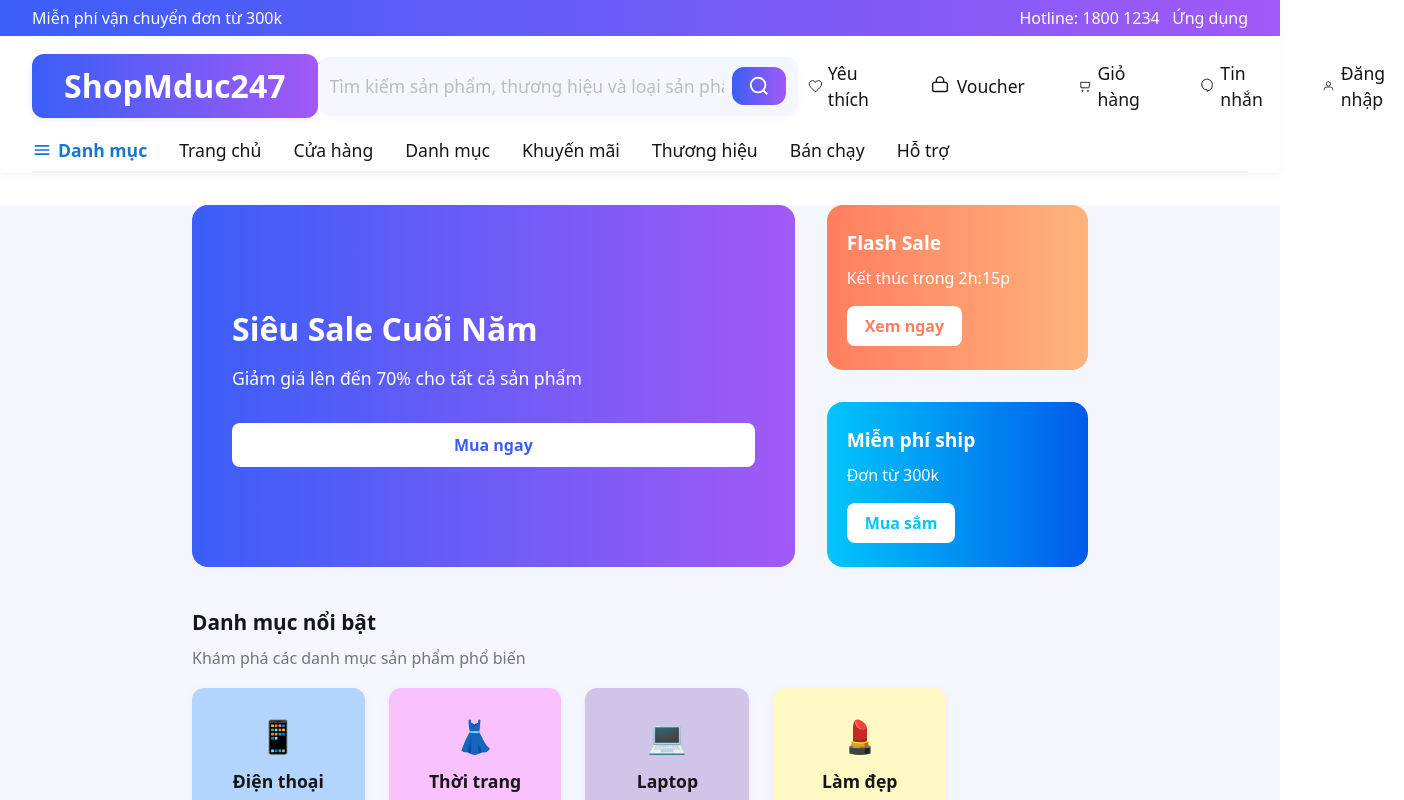
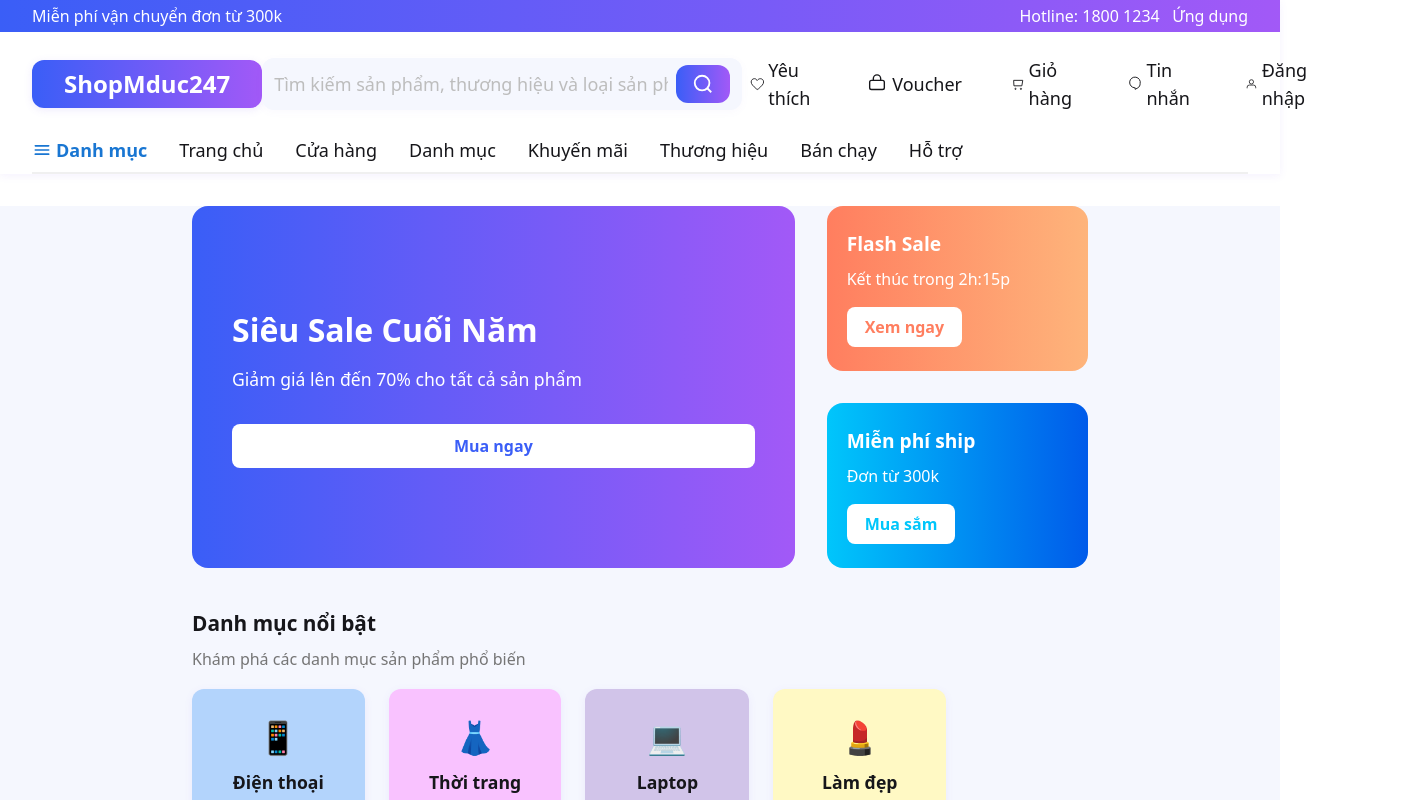
Before and after one commit to PhanDuc2k3/WebMduc247, a React (Vite) app in the folder Frontend/: page / in a window 1280 px wide. Shown: the top 800 px of the page, 1404 px wide, since content can reach past the window. Built offline with nearby package versions, Linux system fonts and the light colour scheme; no server answers.

Commit message:
fix header avt

```diff
--- a/Frontend/src/Layouts/Header/Header.module.css
+++ /dev/null
@@ -1,193 +0,0 @@
-/* Dropdown user */
-.userDropdown {
-  position: absolute;
-  top: 56px;
-  right: 0;
-  background: #fff;
-  color: #16161a;
-  min-width: 220px;
-  border-radius: 14px;
-  box-shadow: 0 8px 32px rgba(0,0,0,0.12);
-  padding: 18px 18px 12px 18px;
-  z-index: 100;
-}
-.userDropdownRow {
-  display: flex;
-  align-items: center;
-  gap: 12px;
-  margin-bottom: 16px;
-}
-.userDropdownAvatar {
-  width: 32px;
-  height: 32px;
-  border-radius: 50%;
-  overflow: hidden;
-  background: #f5f7fe;
-  display: flex;
-  align-items: center;
-  justify-content: center;
-}
-.userDropdownName {
-  font-size: 1.08rem;
-  font-weight: 600;
-  color: #16161a;
-}
-.userDropdownBtn {
-  width: 100%;
-  background: #fff;
-  color: #16161a;
-  border: none;
-  border-radius: 8px;
-  padding: 12px 0;
-  font-size: 1rem;
-  font-weight: 500;
-  margin-bottom: 8px;
-  cursor: pointer;
-  display: flex;
-  align-items: center;
-  transition: background 0.18s;
-}
-.userDropdownBtn:hover {
-  background: #f5f7fe;
-}
-.userDropdownWrapper {
-  position: relative;
-  display: flex;
-  align-items: center;
-}
-.headerWrapper {
-  background: #fff;
-  box-shadow: 0 2px 8px rgba(127, 90, 240, 0.08);
-}
-.topBar {
-  background: linear-gradient(90deg, #3a5ef7 0%, #a259f7 100%);
-  color: #fff;
-  display: flex;
-  justify-content: space-between;
-  align-items: center;
-  padding: 6px 32px;
-  font-size: 1rem;
-}
-.topBarLeft {
-  font-weight: 500;
-}
-.topBarRight {
-  font-weight: 400;
-}
-.headerMain {
-  display: flex;
-  align-items: center;
-  justify-content: space-between;
-  padding: 18px 32px 0 32px;
-}
-.logoBox {
-  display: flex;
-  align-items: center;
-}
-.logoGradient {
-  background: linear-gradient(90deg, #3a5ef7 0%, #a259f7 100%);
-  color: #fff;
-  font-size: 2rem;
-  font-weight: bold;
-  border-radius: 12px;
-  padding: 8px 32px;
-  box-shadow: 0 2px 8px rgba(127, 90, 240, 0.12);
-}
-.searchBox {
-  display: flex;
-  align-items: center;
-  background: #f5f7fe;
-  border-radius: 12px;
-  padding: 4px 12px;
-  min-width: 480px;
-  box-shadow: 0 2px 8px rgba(127, 90, 240, 0.04);
-}
-.searchInput {
-  border: none;
-  background: transparent;
-  outline: none;
-  font-size: 1.1rem;
-  width: 100%;
-  padding: 12px 0;
-  color: #16161a;
-}
-.searchInput::placeholder {
-  color: #bdbdbd;
-}
-.searchBtn {
-  background: linear-gradient(90deg, #3a5ef7 0%, #a259f7 100%);
-  border: none;
-  border-radius: 12px;
-  padding: 8px 16px;
-  cursor: pointer;
-  margin-left: 8px;
-  display: flex;
-  align-items: center;
-}
-.headerActions {
-  display: flex;
-  gap: 32px;
-  font-size: 1.1rem;
-  color: #16161a;
-}
-.actionItem {
-  display: flex;
-  align-items: center;
-  gap: 6px;
-  font-weight: 500;
-  cursor: pointer;
-}
-.navBar {
-  display: flex;
-  gap: 32px;
-  padding: 18px 32px 0 32px;
-  font-size: 1.1rem;
-  color: #16161a;
-  font-weight: 500;
-  align-items: center;
-}
-.navCategory {
-  display: flex;
-  align-items: center;
-  gap: 6px;
-  color: #1976d2;
-  font-weight: 600;
-}
-.navCategoryText {
-  color: #1976d2;
-}
-.headerDivider {
-  border-bottom: 2px solid #f0f0f0;
-  margin: 0 32px;
-  margin-top: 8px;
-}
-
-/* Hover cho action items (Yêu thích, Voucher, ...) */
-.actionItem {
-  display: flex;
-  align-items: center;
-  gap: 6px;
-  font-weight: 500;
-  cursor: pointer;
-  padding: 6px 10px;
-  /* thêm padding để hover nhìn rõ hơn */
-  border-radius: 6px;
-  /* bo tròn nhẹ */
-  transition: background-color 0.2s ease;
-}
-
-.actionItem:hover {
-  background-color: #f5f5f5;
-}
-
-.navBar .navLink {
-  cursor: pointer;
-  transition: color 0.2s ease;
-  text-decoration: none;
-  color: #16161a;
-  /* giữ màu chữ mặc định */
-}
-
-.navBar .navLink:hover {
-  color: #1976d2;
-}
--- a/Frontend/src/Layouts/Header/Header.tsx
+++ b/Frontend/src/Layouts/Header/Header.tsx
@@ -1,5 +1,4 @@
 import React, { useEffect, useState } from "react";
-import styles from "./Header.module.css";
 import { Link, useNavigate } from "react-router-dom";
 
 const Header: React.FC = () => {
@@ -8,13 +7,43 @@ const Header: React.FC = () => {
   const navigate = useNavigate();
 
 useEffect(() => {
-    const userData = localStorage.getItem("user");
-    if (userData) {
-      setUser(JSON.parse(userData));
-    } else {
+  const fetchUser = async () => {
+    try {
+      const token = localStorage.getItem("token");
+      if (!token) {
+        setUser(null);
+        return;
+      }
+
+      // Gọi API lấy user từ DB
+      const res = await fetch("http://localhost:5000/api/users/profile", {
+        headers: {
+          Authorization: `Bearer ${token}`,
+        },
+      });
+
+      if (!res.ok) {
+        throw new Error("Không thể lấy thông tin user");
+      }
+
+      const data = await res.json();
+      setUser({
+        fullName: data.fullName || data.user?.fullName,
+        avatarUrl: data.avatarUrl || data.user?.avatarUrl, // field avatar từ DB
+      });
+    } catch (error) {
+      console.error("Fetch user error:", error);
       setUser(null);
     }
+  };
+
+  fetchUser();
+
+  // 🟢 Lắng nghe sự kiện update avatar
+  window.addEventListener("userUpdated", fetchUser);
+  return () => window.removeEventListener("userUpdated", fetchUser);
 }, []);
+
 
   const handleLogout = () => {
     localStorage.removeItem("token");
@@ -25,30 +54,28 @@ const Header: React.FC = () => {
   };
 
   return (
-    <header className={styles.headerWrapper}>
+    <header className="bg-white shadow-[0_2px_8px_rgba(127,90,240,0.08)]">
       {/* Top gradient bar */}
-      <div className={styles.topBar}>
-        <span className={styles.topBarLeft}>
-          Miễn phí vận chuyển đơn từ 300k
-        </span>
-        <span className={styles.topBarRight}>
-          Hotline: 1800 1234 &nbsp; Ứng dụng
+      <div className="bg-gradient-to-r from-[#3a5ef7] to-[#a259f7] text-white flex justify-between items-center px-8 py-1 text-base">
+        <span className="font-medium">Miễn phí vận chuyển đơn từ 300k</span>
+        <span className="font-normal">Hotline: 1800 1234 &nbsp; Ứng dụng</span>
+      </div>
+
+      {/* Main header: logo, search, actions */}
+      <div className="flex items-center justify-between px-8 pt-5">
+        <div className="flex items-center">
+          <span className="bg-gradient-to-r from-[#3a5ef7] to-[#a259f7] text-white text-2xl font-bold rounded-xl px-8 py-2 shadow-[0_2px_8px_rgba(127,90,240,0.12)]">
+            ShopMduc247
           </span>
         </div>
 
-      {/* Main header: logo, search, actions */}
-      <div className={styles.headerMain}>
-        <div className={styles.logoBox}>
-          <span className={styles.logoGradient}>ShopMduc247</span>
-        </div>
-
-        <div className={styles.searchBox}>
+        <div className="flex items-center bg-[#f5f7fe] rounded-xl px-3 min-w-[480px] shadow-[0_2px_8px_rgba(127,90,240,0.04)]">
           <input
             type="text"
-            className={styles.searchInput}
+            className="border-none bg-transparent outline-none text-lg w-full py-3 text-[#16161a] placeholder:text-[#bdbdbd]"
             placeholder="Tìm kiếm sản phẩm, thương hiệu và loại sản phẩm..."
           />
-          <button className={styles.searchBtn}>
+          <button className="bg-gradient-to-r from-[#3a5ef7] to-[#a259f7] border-none rounded-xl px-4 py-2 ml-2 flex items-center">
             <svg width="22" height="22" fill="none" viewBox="0 0 24 24">
               <circle cx="11" cy="11" r="8" stroke="#fff" strokeWidth="2" />
               <path stroke="#fff" strokeWidth="2" d="M21 21l-4.35-4.35" />
@@ -56,15 +83,10 @@ const Header: React.FC = () => {
           </button>
         </div>
 
-        <div className={styles.headerActions}>
+        <div className="flex gap-8 text-lg text-[#16161a]">
           {/* Yêu thích */}
-          <Link to="/wishlist" className={styles.actionItem}>
-            <svg
-              width="22"
-              height="22"
-              fill="none"
-              viewBox="0 0 24 24"
-            >
+          <Link to="/wishlist" className="flex items-center gap-1 font-medium cursor-pointer px-2 py-1 rounded transition hover:bg-gray-100">
+            <svg width="22" height="22" fill="none" viewBox="0 0 24 24">
               <path
                 d="M12 21.35l-1.45-1.32C5.4 15.36 2 12.28 2 8.5
                    2 5.42 4.42 3 7.5 3c2.04 0 3.81 1.23 4.5 3.09C13.69
@@ -79,13 +101,8 @@ const Header: React.FC = () => {
           </Link>
 
           {/* Voucher */}
-          <Link to="/voucher" className={styles.actionItem}>
-            <svg
-              width="22"
-              height="22"
-              fill="none"
-              viewBox="0 0 24 24"
-            >
+          <Link to="/voucher" className="flex items-center gap-1 font-medium cursor-pointer px-2 py-1 rounded transition hover:bg-gray-100">
+            <svg width="22" height="22" fill="none" viewBox="0 0 24 24">
               <rect
                 x="4"
                 y="8"
@@ -105,13 +122,8 @@ const Header: React.FC = () => {
           </Link>
 
           {/* Giỏ hàng */}
-          <Link to="/cart" className={styles.actionItem}>
-            <svg
-              width="22"
-              height="22"
-              fill="none"
-              viewBox="0 0 24 24"
-            >
+          <Link to="/cart" className="flex items-center gap-1 font-medium cursor-pointer px-2 py-1 rounded transition hover:bg-gray-100">
+            <svg width="22" height="22" fill="none" viewBox="0 0 24 24">
               <path
                 d="M6 6h15l-1.5 9h-13z"
                 stroke="#16161a"
@@ -136,13 +148,8 @@ const Header: React.FC = () => {
           </Link>
 
           {/* Tin nhắn */}
-          <Link to="/messages" className={styles.actionItem}>
-            <svg
-              width="22"
-              height="22"
-              fill="none"
-              viewBox="0 0 24 24"
-            >
+          <Link to="/messages" className="flex items-center gap-1 font-medium cursor-pointer px-2 py-1 rounded transition hover:bg-gray-100">
+            <svg width="22" height="22" fill="none" viewBox="0 0 24 24">
               <path
                 d="M21 11.5a8.38 8.38 0 01-.9 3.8c-.6 1.2-1.6 2.2-2.8
                    2.9l-4.3 2.3V18h-.5A8.5 8.5 0 1121 11.5z"
@@ -155,40 +162,58 @@ const Header: React.FC = () => {
 
           {/* Nếu đã đăng nhập thì chỉ hiện avatar, bấm vào hiện dropdown */}
           {user ? (
-            <div className={styles.userDropdownWrapper}>
-              <span className={styles.userAvatar} onClick={() => setShowDropdown(v => !v)} style={{ cursor: "pointer" }}>
+            <div className="relative flex items-center">
+              <span
+                className="w-9 h-9 rounded-full overflow-hidden bg-[#f5f7fe] flex items-center justify-center cursor-pointer"
+                onClick={() => setShowDropdown(v => !v)}
+              >
                 {user.avatarUrl ? (
-                  <img src={user.avatarUrl} alt="avatar" style={{ width: 36, height: 36, borderRadius: "50%" }} />
+                  <img src={user.avatarUrl} alt="avatar" className="w-9 h-9 rounded-full object-cover" />
                 ) : (
-                  <svg width="36" height="36" fill="none" viewBox="0 0 24 24"><circle cx="12" cy="8" r="4" stroke="#16161a" strokeWidth="1.5"/><path d="M4 20v-2a4 4 0 014-4h8a4 4 0 014 4v2" stroke="#16161a" strokeWidth="1.5"/></svg>
+                  <svg width="36" height="36" fill="none" viewBox="0 0 24 24">
+                    <circle cx="12" cy="8" r="4" stroke="#16161a" strokeWidth="1.5"/>
+                    <path d="M4 20v-2a4 4 0 014-4h8a4 4 0 014 4v2" stroke="#16161a" strokeWidth="1.5"/>
+                  </svg>
                 )}
               </span>
               {showDropdown && (
-  <div className={styles.userDropdown}>
-    <div className={styles.userDropdownRow}>
-      <span className={styles.userDropdownAvatar}>
+                <div className="absolute top-12 right-0 bg-white text-[#16161a] min-w-[220px] rounded-xl shadow-lg p-5 z-50">
+                  <div className="flex items-center gap-3 mb-4">
+                    <span className="w-8 h-8 rounded-full overflow-hidden bg-[#f5f7fe] flex items-center justify-center">
                       {user.avatarUrl ? (
-          <img src={user.avatarUrl} alt="avatar" style={{ width: 32, height: 32, borderRadius: "50%" }} />
+                        <img src={user.avatarUrl} alt="avatar" className="w-8 h-8 rounded-full object-cover" />
                       ) : (
-          <svg width="32" height="32" fill="none" viewBox="0 0 24 24"><circle cx="12" cy="8" r="4" stroke="#16161a" strokeWidth="1.5"/><path d="M4 20v-2a4 4 0 014-4h8a4 4 0 014 4v2" stroke="#16161a" strokeWidth="1.5"/></svg>
+                        <svg width="32" height="32" fill="none" viewBox="0 0 24 24">
+                          <circle cx="12" cy="8" r="4" stroke="#16161a" strokeWidth="1.5"/>
+                          <path d="M4 20v-2a4 4 0 014-4h8a4 4 0 014 4v2" stroke="#16161a" strokeWidth="1.5"/>
+                        </svg>
                       )}
                     </span>
-      <span className={styles.userDropdownName}>{user.fullName}</span>
+                    <span className="text-base font-semibold">{user.fullName}</span>
                   </div>
-    <button className={styles.userDropdownBtn} onClick={() => { setShowDropdown(false); navigate("/profile"); }}>
-      <span style={{ marginRight: 8 }}>👤</span> Trang cá nhân
+                  <button
+                    className="w-full bg-white text-[#16161a] rounded-lg py-3 text-base font-medium mb-2 flex items-center px-2 hover:bg-[#f5f7fe] transition"
+                    onClick={() => { setShowDropdown(false); navigate("/profile"); }}
+                  >
+                    <span className="mr-2">👤</span> Trang cá nhân
                   </button>
-    <button className={styles.userDropdownBtn} onClick={() => { setShowDropdown(false); navigate("/mystore"); }}>
-      <span style={{ marginRight: 8 }}>🏬</span> Cửa hàng của tôi
+                  <button
+                    className="w-full bg-white text-[#16161a] rounded-lg py-3 text-base font-medium mb-2 flex items-center px-2 hover:bg-[#f5f7fe] transition"
+                    onClick={() => { setShowDropdown(false); navigate("/mystore"); }}
+                  >
+                    <span className="mr-2">🏬</span> Cửa hàng của tôi
                   </button>
-    <button className={styles.userDropdownBtn} onClick={handleLogout}>
-      <span style={{ marginRight: 8 }}>🚪</span> Đăng xuất
+                  <button
+                    className="w-full bg-white text-[#16161a] rounded-lg py-3 text-base font-medium flex items-center px-2 hover:bg-[#f5f7fe] transition"
+                    onClick={handleLogout}
+                  >
+                    <span className="mr-2">🚪</span> Đăng xuất
                   </button>
                 </div>
               )}
             </div>
           ) : (
-            <Link to="/login" className={styles.actionItem}>
+            <Link to="/login" className="flex items-center gap-1 font-medium cursor-pointer px-2 py-1 rounded transition hover:bg-gray-100">
               <svg
                 width="22"
                 height="22"
@@ -215,26 +240,25 @@ const Header: React.FC = () => {
       </div>
 
       {/* Navbar */}
-      <nav className={styles.navBar}>
-  <span className={styles.navCategory}>
+      <nav className="flex gap-8 px-8 pt-5 text-lg text-[#16161a] font-medium items-center">
+        <span className="flex items-center gap-1 text-[#1976d2] font-semibold">
           <svg width="20" height="20" fill="none" viewBox="0 0 24 24">
             <rect x="3" y="6" width="18" height="2" rx="1" fill="#1976d2" />
             <rect x="3" y="11" width="18" height="2" rx="1" fill="#1976d2" />
             <rect x="3" y="16" width="18" height="2" rx="1" fill="#1976d2" />
           </svg>
-    <span className={styles.navCategoryText}>Danh mục</span>
+          <span className="text-[#1976d2]">Danh mục</span>
         </span>
-
-  <Link to="/" className={styles.navLink}>Trang chủ</Link>
-  <Link to="/shop" className={styles.navLink}>Cửa hàng</Link>
-  <Link to="/categories" className={styles.navLink}>Danh mục</Link>
-  <Link to="/promotions" className={styles.navLink}>Khuyến mãi</Link>
-  <Link to="/brands" className={styles.navLink}>Thương hiệu</Link>
-  <Link to="/bestsellers" className={styles.navLink}>Bán chạy</Link>
-  <Link to="/support" className={styles.navLink}>Hỗ trợ</Link>
+        <Link to="/" className="hover:text-[#1976d2] transition-colors">Trang chủ</Link>
+        <Link to="/shop" className="hover:text-[#1976d2] transition-colors">Cửa hàng</Link>
+        <Link to="/categories" className="hover:text-[#1976d2] transition-colors">Danh mục</Link>
+        <Link to="/promotions" className="hover:text-[#1976d2] transition-colors">Khuyến mãi</Link>
+        <Link to="/brands" className="hover:text-[#1976d2] transition-colors">Thương hiệu</Link>
+        <Link to="/bestsellers" className="hover:text-[#1976d2] transition-colors">Bán chạy</Link>
+        <Link to="/support" className="hover:text-[#1976d2] transition-colors">Hỗ trợ</Link>
       </nav>
 
-      <div className={styles.headerDivider}></div>
+      <div className="border-b-2 border-[#f0f0f0] mx-8 mt-2"></div>
     </header>
   );
 };
--- a/Frontend/src/components/Profile/ProfileInfoDetail/ProfileInfoDetail.tsx
+++ b/Frontend/src/components/Profile/ProfileInfoDetail/ProfileInfoDetail.tsx
@@ -56,6 +56,8 @@ const ProfileInfoDetail: React.FC<ProfileInfoDetailProps> = ({
       .then((res) => res.json())
       .then((data) => {
         if (onUpdated) onUpdated(data.user); // báo về cha
+          window.dispatchEvent(new Event("userUpdated"));
+
       })
       .catch((err) => console.error("Lỗi cập nhật:", err));
   };
```
Also changed, not shown: 3 other files (tests, documents, lock files or other folders). Lines whose indentation alone changed are shown as unchanged.
